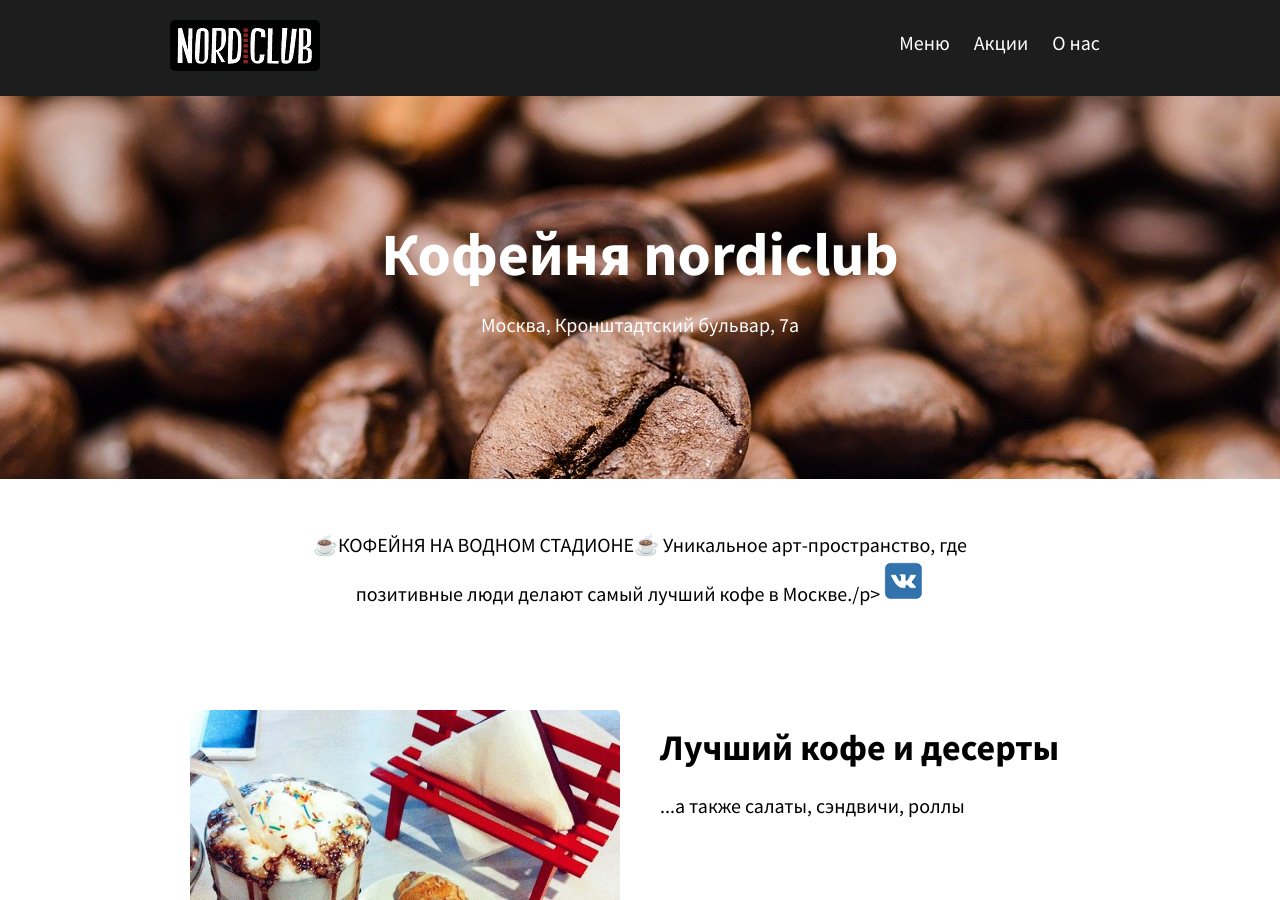
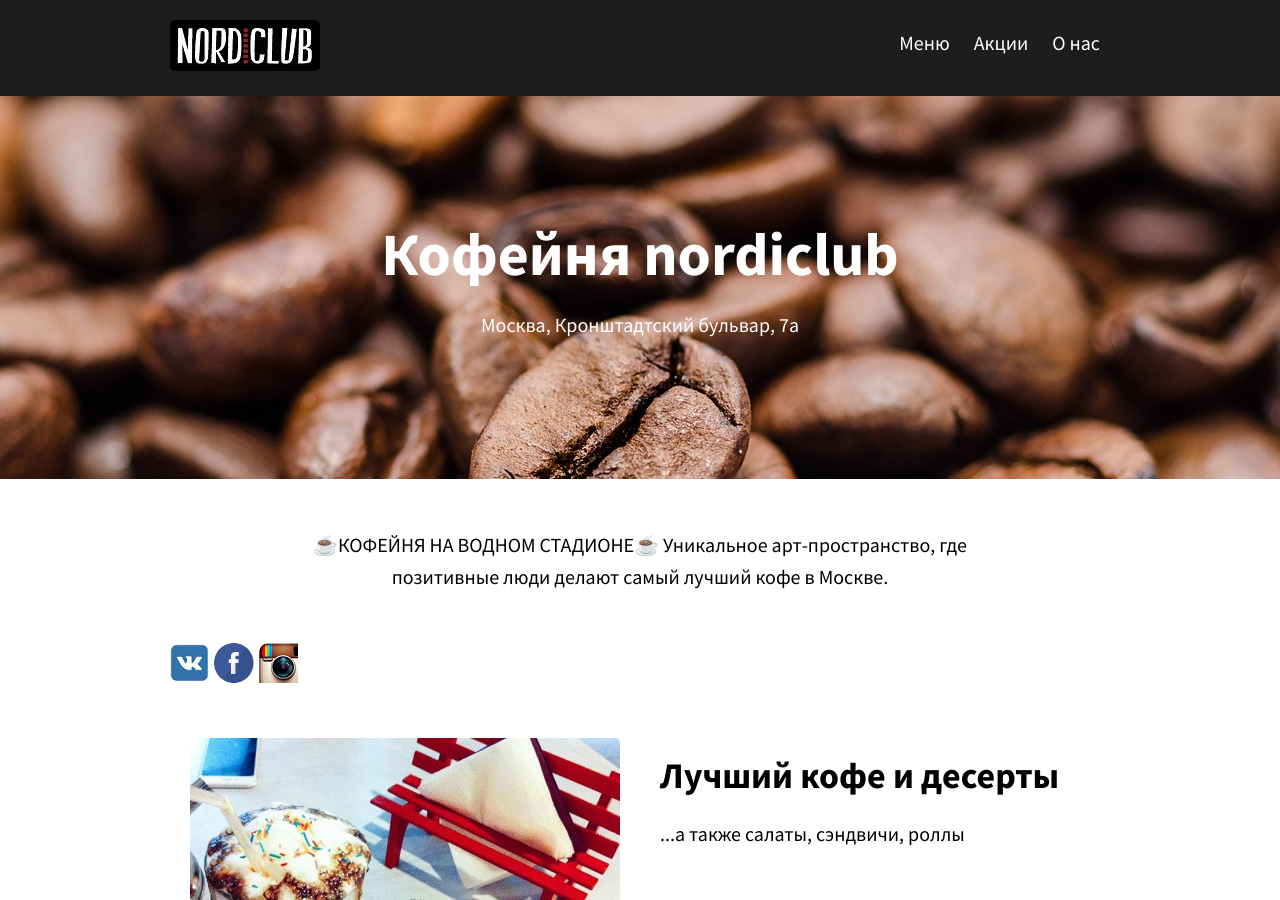
Before and after one commit to nordiclub/nordiclub.github.io, a Jekyll site: the page built from index.html, in a window 1280 px wide and 900 px high. Built offline with Jekyll 4.4.1, drawn with Linux system fonts in a browser that asks for light colours.

Commit message:
Update index.html

```diff
--- a/index.html
+++ b/index.html
@@ -9,8 +9,9 @@ title: Кофейня nordiclub
   </div>
 </section>
 <div class="container">
-  <p class="post-hero center-text spacing">☕️КОФЕЙНЯ НА ВОДНОМ СТАДИОНЕ☕️ Уникальное арт-пространство, где позитивные люди делают самый лучший кофе в Москве./p>
+  <p class="post-hero center-text spacing">☕️КОФЕЙНЯ НА ВОДНОМ СТАДИОНЕ☕️ Уникальное арт-пространство, где позитивные люди делают самый лучший кофе в Москве.</p>
   <img class="svg-icon" src="/images/vk.png">
+  {% include svg-icons.html %}
 </div>
 <div class="container">
   <div class="columns spacing">
```
